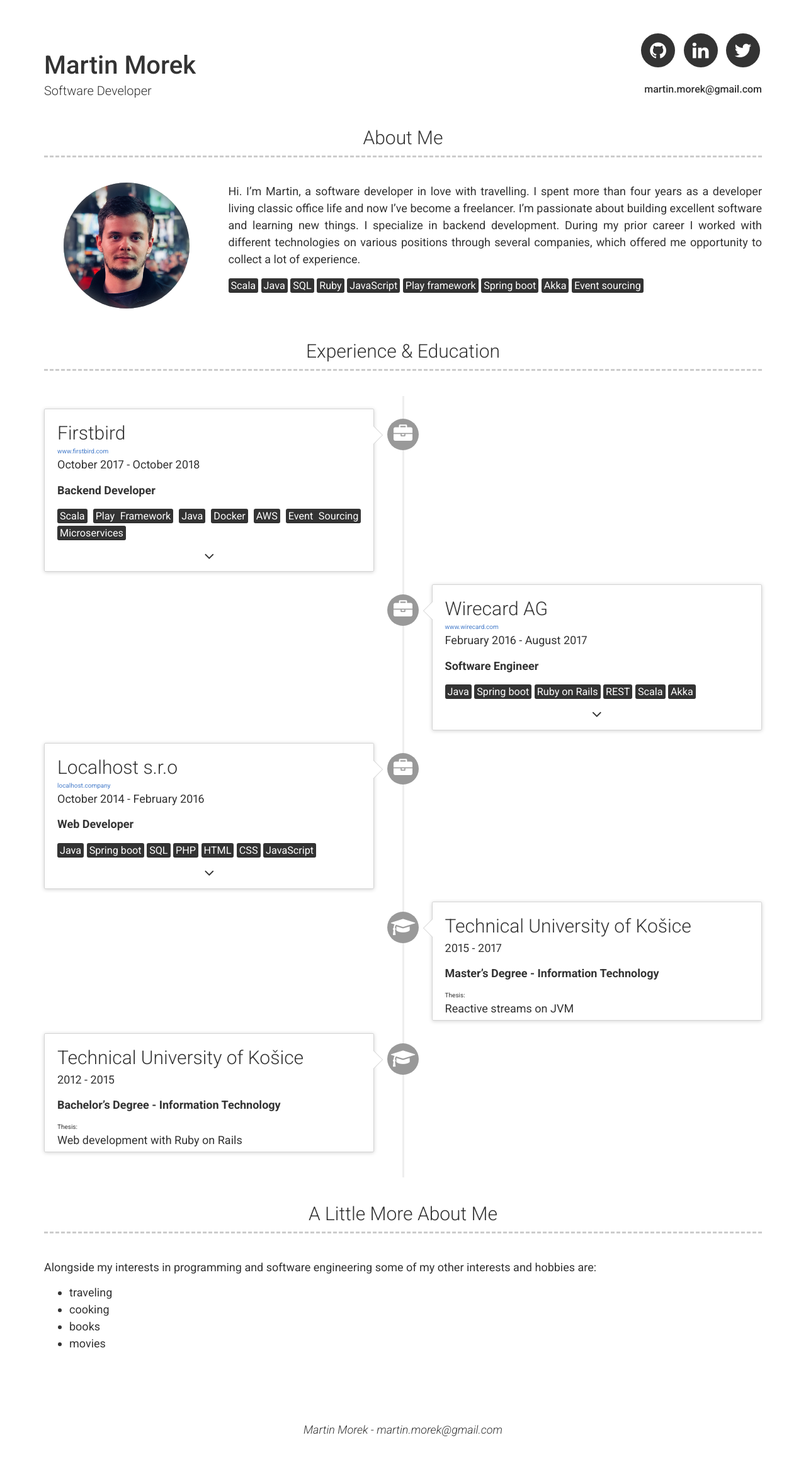
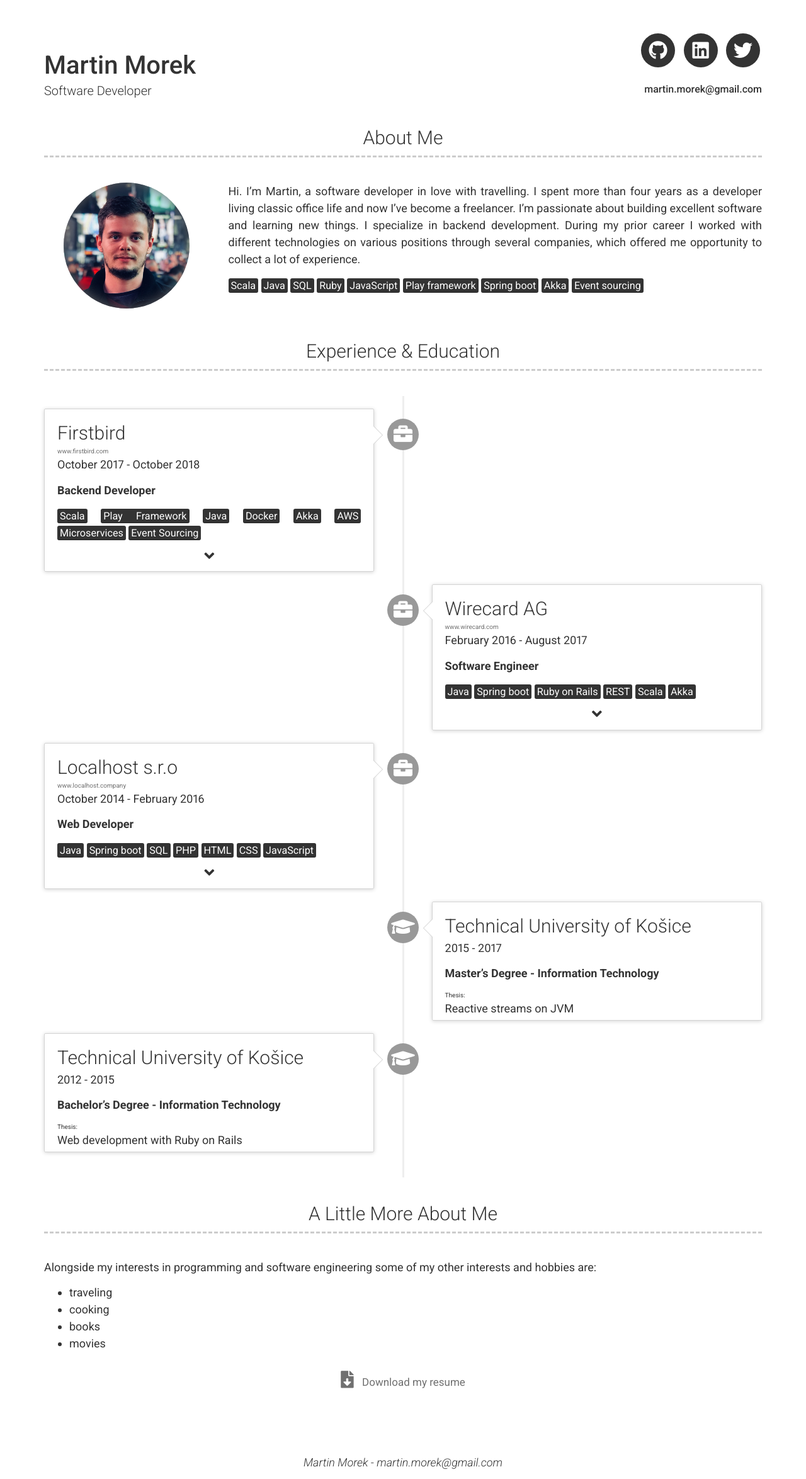
Before and after one commit to martin-morek/resume, a Jekyll site: the page built from index.md, in a window 1280 px wide. Shown: the whole page at 63% size. Built offline with Jekyll 4.4.1, drawn with Linux system fonts in a browser that asks for light colours; nearby versions of some CDN libraries; before the commit the page ends 2298 px from its top, so only the background shows below that.

Commit message:
Updated awesome fonts version, added pdf resume version, updated css styles

```diff
--- a/_data/experience.yml
+++ b/_data/experience.yml
@@ -6,7 +6,7 @@
   description: | # this will include new lines to allow paragraphs
     I was part of a small, autonomous, agile team and I was working closely with Frontend developers and product specialists. Except implementing new features, also part of my job was doing DevOps (deploying new version, configuring environments). Application’s backend was composed of multiple microservices developed in Scala language (Play framework, Akka) or Java (Spring boot), everything running in Docker containers on AWS.
 
-  tags: <mark>Scala</mark> <mark>Play Framework</mark> <mark>Java</mark> <mark>Docker</mark> <mark>AWS</mark> <mark>Event Sourcing</mark> <mark>Microservices</mark>
+  tags: <mark>Scala</mark> <mark>Play Framework</mark> <mark>Java</mark> <mark>Docker</mark> <mark>Akka</mark> <mark>AWS</mark> <mark>Microservices</mark> <mark>Event Sourcing</mark>
 
 - company: Wirecard AG
   link: www.wirecard.com
@@ -18,7 +18,7 @@
   tags: <mark>Java</mark> <mark>Spring boot</mark> <mark>Ruby on Rails</mark> <mark>REST</mark> <mark>Scala</mark> <mark>Akka</mark>
 
 - company: Localhost s.r.o
-  link: localhost.company
+  link: www.localhost.company
   job_title: Web Developer
   dates: October 2014 - February 2016
   description: | # this will include new lines to allow paragraphs
--- a/_includes/header.html
+++ b/_includes/header.html
@@ -9,21 +9,21 @@
         {%- if site.github_username -%}
           <li>
             <a target="_blank" href="https://github.com/{{ site.github_username| cgi_escape | escape }}" class="button button--sacnite button--round-l">
-              <i class="fa fa-github"></i>
+              <i class="fab fa-github"></i>
             </a>
           </li>
         {%- endif -%}
         {%- if site.linkedin_username -%}
           <li>
             <a target="_blank" href="https://www.linkedin.com/in/{{ site.linkedin_username| cgi_escape | escape }}" class="button button--sacnite button--round-l">
-              <i class="fa fa-linkedin"></i>
+              <i class="fab fa-linkedin"></i>
             </a>
           </li>
         {%- endif -%}
         {%- if site.twitter_username -%}
           <li>
             <a target="_blank" href="https://twitter.com/{{ site.twitter_username| cgi_escape | escape }}" class="button button--sacnite button--round-l">
-              <i class="fa fa-twitter"></i>
+              <i class="fab fa-twitter"></i>
             </a>
           </li>
         {%- endif -%}
--- a/_includes/more.html
+++ b/_includes/more.html
@@ -5,4 +5,10 @@
       {{ site.more_content | strip | markdownify }}
     </div>
   </div>
+
+  <div class="row clearfix center-text" style="margin-top:20px; font-size:1.7em;">
+    <a target="_blank" href="downloads/resume.pdf">
+      <i style="margin-right:0.5em;" class="fa fa-file-download"></i>Download my resume
+    </a>
+  </div>
 </div>
--- a/_sass/base.scss
+++ b/_sass/base.scss
@@ -1,6 +1,6 @@
 @import url(https://fonts.googleapis.com/css?family=Roboto:100,300,400,700,500,500italic,400italic,300italic,100italic,700italic);
 @import url(https://maxcdn.bootstrapcdn.com/bootstrap/3.3.5/css/bootstrap.min.css);
-@import url(//netdna.bootstrapcdn.com/font-awesome/4.7.0/css/font-awesome.css);
+@import url(https://use.fontawesome.com/releases/v5.3.1/css/all.css);
 
 button, input[type="button"], input[type="reset"], input[type="submit"] {
   appearance: none;
--- a/_sass/type.scss
+++ b/_sass/type.scss
@@ -22,13 +22,13 @@ p {
   margin: 0 0 0.75em; }
 
 a {
-  color: #477dca;
+  color: #707070;
   transition: color 150ms ease;
 }
 a:active,
 a:focus,
 a:hover {
-color: #355e98;
+color: #474747;
 }
 
 h1 {
```
Also changed, not shown: 1 other file.
